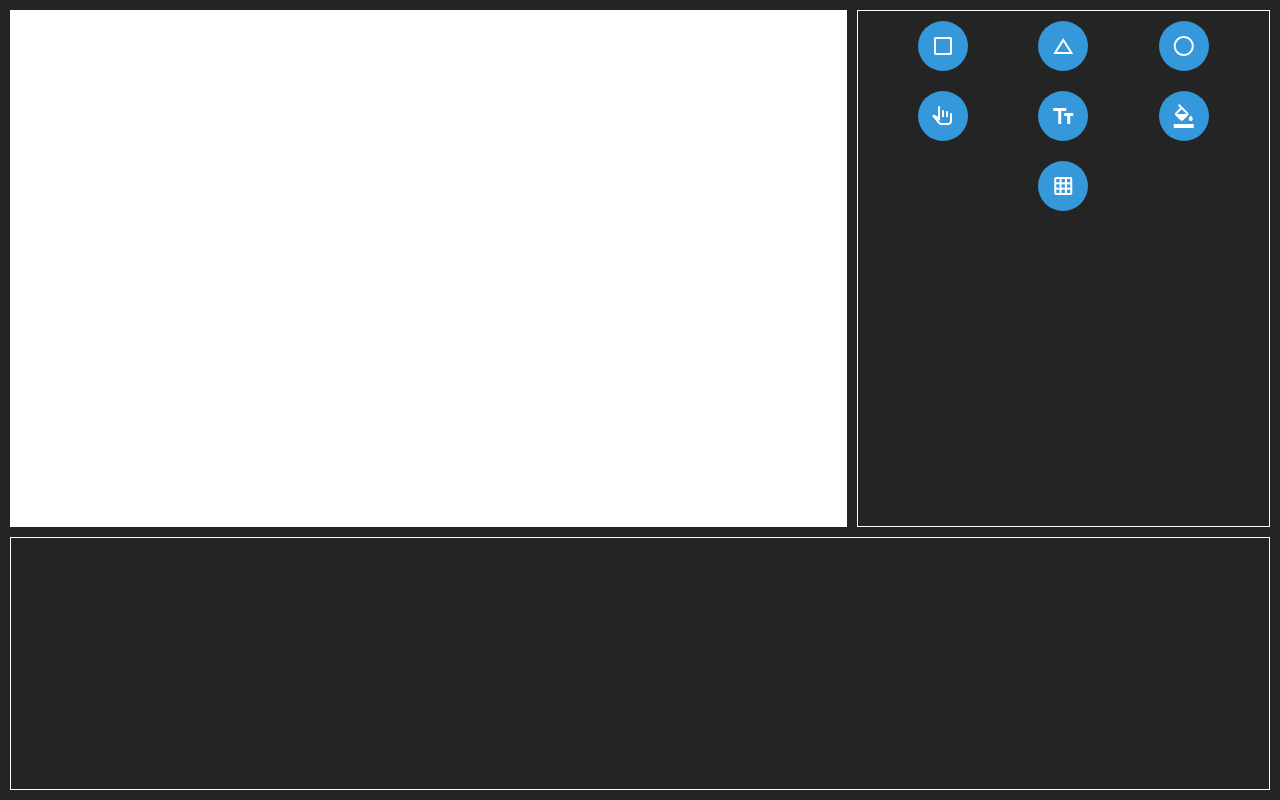
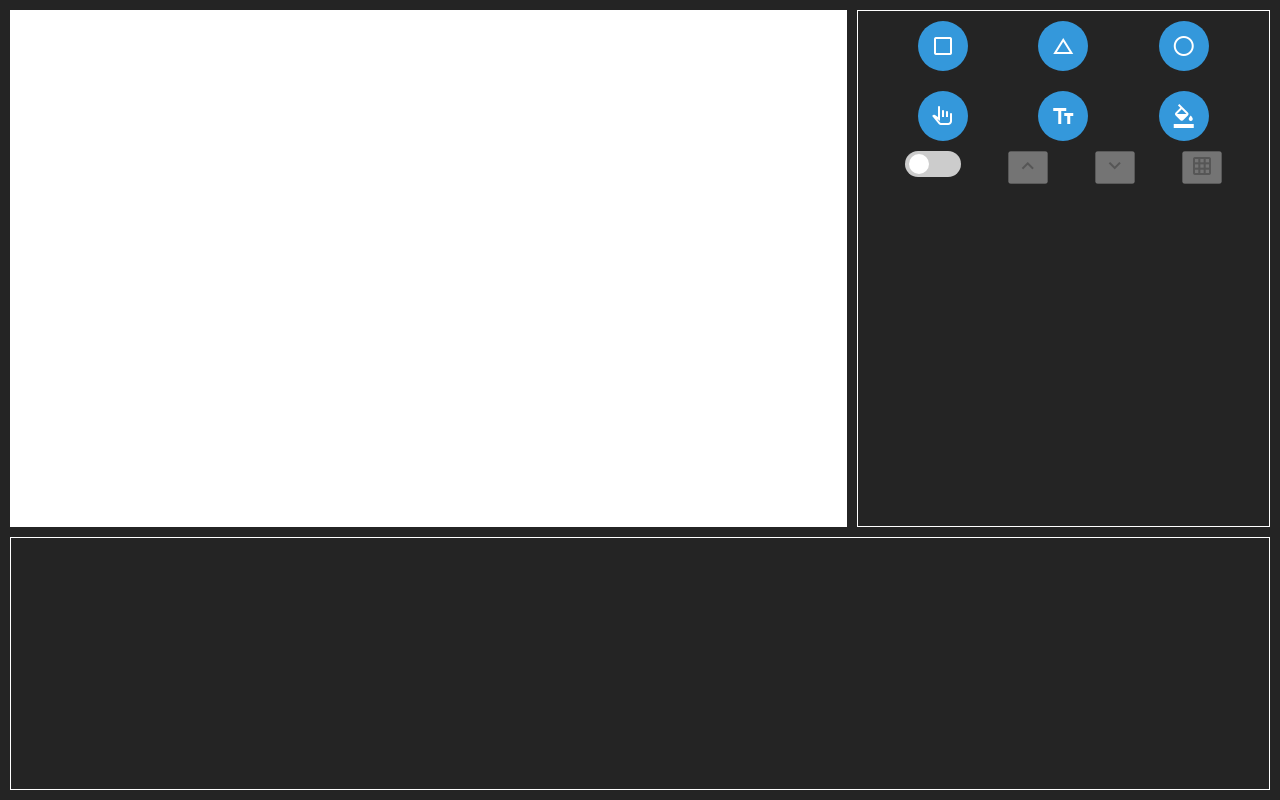
Before and after one commit to pjholt1234/room-planner, a React (Vite) app: page / in a window 1280 px wide. Built offline with nearby package versions, Linux system fonts and the light colour scheme.

Commit message:
Build grid toolbar + add supporting events

```diff
--- a/src/App.tsx
+++ b/src/App.tsx
@@ -1,5 +1,4 @@
 import ToolButton from './components/ToolButton';
-import GridIcon from './components/icons/GridIcon';
 import RectangleIcon from './components/icons/RectangleIcon';
 import TextIcon from './components/icons/TextIcon';
 import FillIcon from './components/icons/FillIcon';
@@ -7,6 +6,7 @@ import TriangleIcon from './components/icons/TriangleIcon';
 import CircleIcon from './components/icons/CircleIcon';
 import SelectIcon from './components/icons/SelectIcon';
 import { ActiveToolProvider } from './hooks/ActiveToolContext';
+import GridButtonWrapper from './components/GridButtonWrapper';
 
 function App() {
     return (
@@ -25,13 +25,7 @@ function App() {
                     <ToolButton eventName="text" icon={<TextIcon />} />
                     <ToolButton eventName="fill" icon={<FillIcon />} />
                 </div>
-                <div className="toolbar-wrapper">
-                    <ToolButton
-                        eventName="grid"
-                        icon={<GridIcon />}
-                        isToggleable={true}
-                    />
-                </div>
+                <GridButtonWrapper />
             </ActiveToolProvider>
         </>
     );
--- a/src/canvas/tools/GridTool.ts
+++ b/src/canvas/tools/GridTool.ts
@@ -22,19 +22,15 @@ class GridTool extends AbstractTool {
         }
 
         if (canvas.grid.gridEnabled && event.key === 'ArrowUp') {
-            canvas.grid.increaseGridSize();
-            canvas.redrawCanvas();
+            this.increaseGridSize(canvas);
         }
 
         if (canvas.grid.gridEnabled && event.key === 'ArrowDown') {
-            console.log('Decreasing grid size');
-            canvas.grid.decreaseGridSize();
-            canvas.redrawCanvas();
+            this.decreaseGridSize(canvas);
         }
 
         if (canvas.grid.gridEnabled && event.key === 'ArrowLeft') {
-            canvas.grid.toggleGridMode();
-            canvas.redrawCanvas();
+            this.toggleGridMode(canvas);
         }
     }
 
@@ -45,6 +41,45 @@ class GridTool extends AbstractTool {
         canvas.redrawCanvas();
         console.log('Grid enabled: ', canvas.grid.gridEnabled);
     }
+
+    public addCustomEventListeners(canvas: Canvas): void {
+        document.addEventListener(this.eventName, () =>
+            this.enableTool(canvas)
+        );
+
+        document.addEventListener('increase-grid-size', () => {
+            this.increaseGridSize(canvas);
+        });
+
+        document.addEventListener('decrease-grid-size', () => {
+            this.decreaseGridSize(canvas);
+        });
+
+        document.addEventListener('toggle-grid-mode', () => {
+            this.toggleGridMode(canvas);
+        });
+    }
+
+    private increaseGridSize(canvas: Canvas): void {
+        if (!canvas.grid.gridEnabled) return;
+
+        canvas.grid.increaseGridSize();
+        canvas.redrawCanvas();
+    }
+
+    private decreaseGridSize(canvas: Canvas): void {
+        if (!canvas.grid.gridEnabled) return;
+
+        canvas.grid.decreaseGridSize();
+        canvas.redrawCanvas();
+    }
+
+    private toggleGridMode(canvas: Canvas): void {
+        if (!canvas.grid.gridEnabled) return;
+
+        canvas.grid.toggleGridMode();
+        canvas.redrawCanvas();
+    }
 }
 
 export default GridTool;
--- a/src/canvas/utilities/Grid.ts
+++ b/src/canvas/utilities/Grid.ts
@@ -31,6 +31,11 @@ class Grid {
 
         //@ts-ignore
         this._mode = GridMode[newModeKey];
+
+        const gridModeEvent = new CustomEvent('grid-mode-changed', {
+            detail: this._mode
+        });
+        document.dispatchEvent(gridModeEvent);
     }
 
     public draw(context: CanvasRenderingContext2D, canvas: Canvas): void {
--- /dev/null
+++ b/src/components/GridButtonWrapper.tsx
@@ -0,0 +1,75 @@
+import ToggleSwitch from './ToggleSwitch';
+import UpIcon from './icons/UpIcon';
+import DownIcon from './icons/DownIcon';
+import { useEffect, useState } from 'react';
+import GridIcon from './icons/GridIcon';
+import GridMode from '../canvas/enums/GridMode';
+import GridDottedIcon from './icons/GridDottedIcon';
+import GridDashedIcon from './icons/GridDashedIcon';
+
+const GridButtonWrapper = () => {
+    const [gridEnabled, setGridEnabled] = useState<boolean>(false);
+    const [gridMode, setGridMode] = useState<GridMode>(GridMode.LINES);
+
+    const event = new Event('grid');
+    const enableTool = (event: Event, toggleState: boolean) => {
+        document.dispatchEvent(event);
+        setGridEnabled(toggleState);
+    };
+
+    useEffect(() => {
+        // @ts-ignore
+        document.addEventListener(
+            'grid-mode-changed',
+            (event: CustomEvent<GridMode>) => {
+                setGridMode(event.detail);
+            }
+        );
+    }, []);
+
+    const getGridIcon = () => {
+        switch (gridMode) {
+            case GridMode.DOTTED:
+                return <GridDottedIcon />;
+            case GridMode.DOTTED_LINES:
+                return <GridDashedIcon />;
+            default:
+                return <GridIcon />;
+        }
+    };
+
+    const increaseGridSize = new Event('increase-grid-size');
+    const decreaseGridSize = new Event('decrease-grid-size');
+    const toggleGridMode = new Event('toggle-grid-mode');
+
+    return (
+        <div className="toolbar-wrapper">
+            <ToggleSwitch
+                onToggle={(toggleState: boolean) =>
+                    enableTool(event, toggleState)
+                }
+            />
+            <button
+                disabled={!gridEnabled}
+                onClick={() => document.dispatchEvent(increaseGridSize)}
+            >
+                <UpIcon />
+            </button>
+            <button
+                disabled={!gridEnabled}
+                onClick={() => document.dispatchEvent(decreaseGridSize)}
+            >
+                <DownIcon />
+            </button>
+
+            <button
+                disabled={!gridEnabled}
+                onClick={() => document.dispatchEvent(toggleGridMode)}
+            >
+                {getGridIcon()}
+            </button>
+        </div>
+    );
+};
+
+export default GridButtonWrapper;
--- /dev/null
+++ b/src/components/ToggleSwitch.tsx
@@ -0,0 +1,28 @@
+import { FC, useState } from 'react';
+
+interface ToggleSwitchProps {
+    onToggle: (isChecked: boolean) => void;
+}
+
+const ToggleSwitch: FC<ToggleSwitchProps> = ({ onToggle }) => {
+    const [isChecked, setIsChecked] = useState(false);
+
+    const handleToggle = () => {
+        const newValue = !isChecked;
+        setIsChecked(newValue);
+        onToggle(newValue);
+    };
+
+    return (
+        <label className="toggle-switch">
+            <input
+                type="checkbox"
+                checked={isChecked}
+                onChange={handleToggle}
+            />
+            <span className="toggle-switch-slider"></span>
+        </label>
+    );
+};
+
+export default ToggleSwitch;
--- a/src/components/ToolButton.tsx
+++ b/src/components/ToolButton.tsx
@@ -4,13 +4,11 @@ import { useActiveTool } from '../hooks/ActiveToolContext';
 interface ToolButtonProps {
     icon: ReactNode;
     eventName: string;
-    isToggleable?: boolean;
 }
 
 const ToolButton: FC<ToolButtonProps> = ({
     icon,
-    eventName,
-    isToggleable = false
+    eventName
 }: ToolButtonProps) => {
     const { activeTool, setActiveTool } = useActiveTool();
 
@@ -22,7 +20,7 @@ const ToolButton: FC<ToolButtonProps> = ({
 
     let activeToolClass = '';
 
-    if (activeTool === eventName && !isToggleable) {
+    if (activeTool === eventName) {
         activeToolClass = 'toolbar-button--active';
     }
 
--- /dev/null
+++ b/src/components/icons/DownIcon.tsx
@@ -0,0 +1,5 @@
+const DownIcon = () => {
+    return <span className="material-symbols-outlined">expand_more</span>;
+};
+
+export default DownIcon;
--- /dev/null
+++ b/src/components/icons/GridDashedIcon.tsx
@@ -0,0 +1,5 @@
+const GridDashedIcon = () => {
+    return <span className="material-symbols-outlined">select</span>;
+};
+
+export default GridDashedIcon;
--- /dev/null
+++ b/src/components/icons/GridDottedIcon.tsx
@@ -0,0 +1,5 @@
+const GridDottedIcon = () => {
+    return <span className="material-symbols-outlined">apps</span>;
+};
+
+export default GridDottedIcon;
--- /dev/null
+++ b/src/components/icons/UpIcon.tsx
@@ -0,0 +1,4 @@
+const UpIcon = () => {
+    return <span className="material-symbols-outlined">expand_less</span>;
+};
+export default UpIcon;
--- a/src/styles.css
+++ b/src/styles.css
@@ -76,3 +76,49 @@ body {
     display: flex;
     justify-content: space-evenly;
 }
+
+.toggle-switch {
+    position: relative;
+    display: inline-block;
+    width: 56px;
+    height: 26px;
+}
+
+.toggle-switch input {
+    opacity: 0;
+    width: 0;
+    height: 0;
+}
+
+.toggle-switch-slider {
+    position: absolute;
+    cursor: pointer;
+    top: 0;
+    left: 0;
+    right: 0;
+    bottom: 0;
+    background-color: #ccc;
+    transition: 0.4s;
+    border-radius: 20px;
+}
+
+.toggle-switch-slider:before {
+    position: absolute;
+    content: "";
+    height: 20px;
+    width: 20px;
+    top: 3px;
+    left: 4px;
+    bottom: 3px;
+    background-color: white;
+    transition: 0.4s;
+    border-radius: 50%;
+}
+
+input:checked + .toggle-switch-slider {
+    background-color: #2196F3;
+}
+
+input:checked + .toggle-switch-slider:before {
+    transform: translateX(26px);
+}
```
